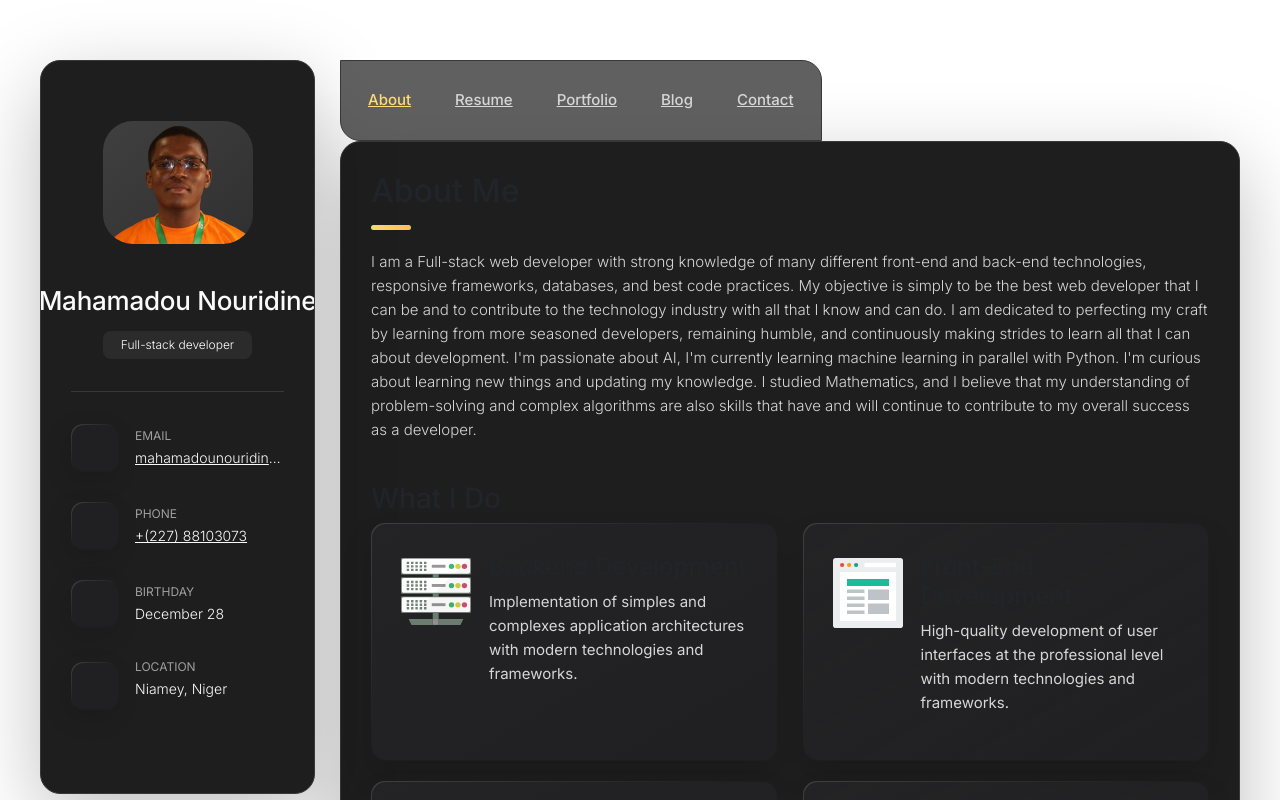
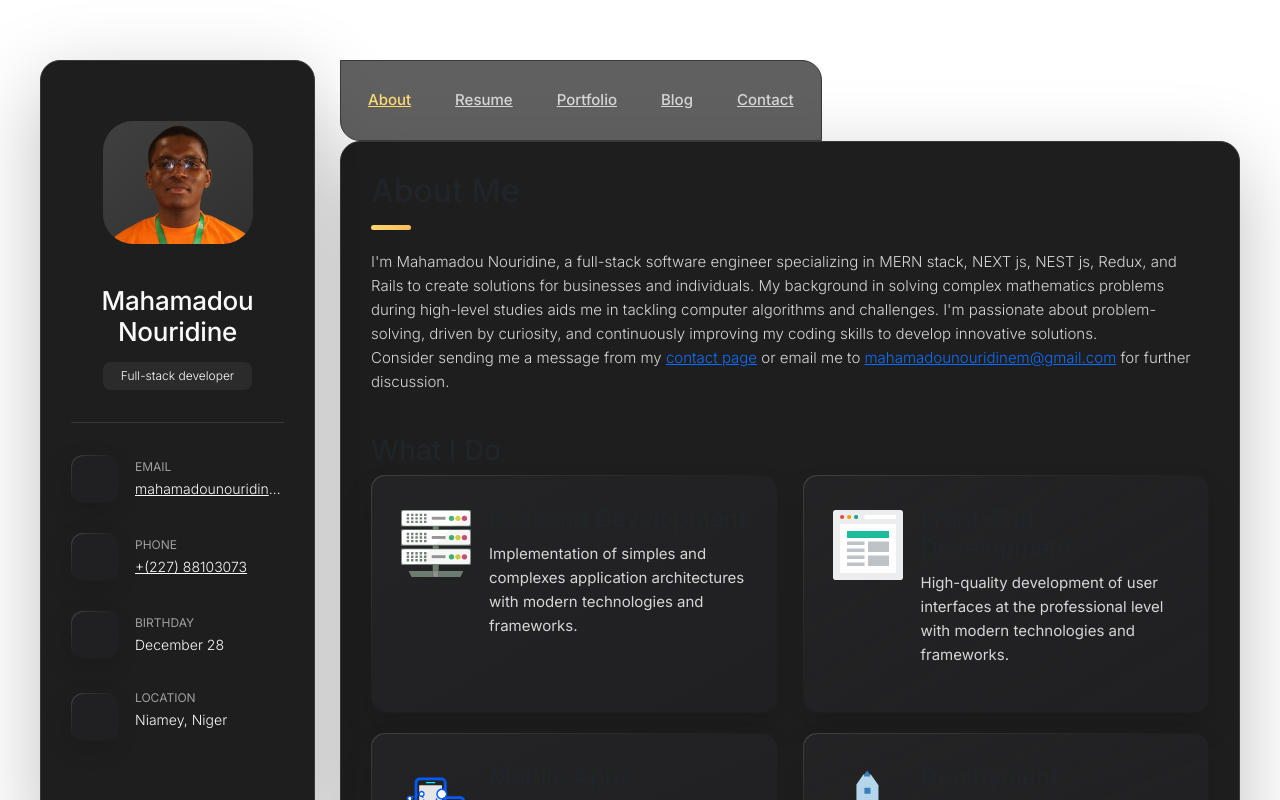
Before and after one commit to Mahamadou-Nouridine/personal-portfolio, a Next.js app: page / in a window 1280 px wide. Shown: the top 800 px of the page. Built offline with nearby package versions, Linux system fonts and the light colour scheme.

Commit message:
Review about text

```diff
--- a/src/app/globals.css
+++ b/src/app/globals.css
@@ -167,17 +167,14 @@ body {
 }
 
 .tags {
-  overflow-x: auto;
-}
-.tags::-webkit-scrollbar {
-  display: none;
-}
-
-/* .tags:focus,
+  overflow-x: hidden;
+}
+
+.tags:focus,
 .tags:hover,
 .tags:active {
   overflow-x: auto;
-} */
+}
 
 /*-----------------------------------*\
   #REUSED STYLE
@@ -2141,7 +2138,7 @@ textarea.form-input::-webkit-resizer {
   }
 
   .info-content .name {
-    white-space: nowrap;
+    /* white-space: nowrap; */
     text-align: center;
   }
 
--- a/src/app/page.js
+++ b/src/app/page.js
@@ -2,6 +2,7 @@ import Image from "next/image";
 import TestimonialSection from "./components/testimonial/TestimonialSection";
 import ServiceSection from "./components/services/ServiceSection";
 import ClientSection from "./components/clients/ClientSection";
+import Link from "next/link";
 // import styles from "./page.module.css";
 
 export default function Home() {
@@ -13,19 +14,24 @@ export default function Home() {
 
       <section className="about-text">
         <p>
-          I am a Full-stack web developer with strong knowledge of many different
-          front-end and back-end technologies, responsive frameworks, databases,
-          and best code practices. My objective is simply to be the best web
-          developer that I can be and to contribute to the technology industry
-          with all that I know and can do. I am dedicated to perfecting my craft
-          by learning from more seasoned developers, remaining humble, and
-          continuously making strides to learn all that I can about development.
-          I&apos;m passionate about AI, I&apos;m currently learning machine
-          learning in parallel with Python. I&apos;m curious about learning new
-          things and updating my knowledge. I studied Mathematics, and I believe
-          that my understanding of problem-solving and complex algorithms are
-          also skills that have and will continue to contribute to my overall
-          success as a developer.
+          I&apos;m Mahamadou Nouridine, a full-stack software engineer specializing
+          in MERN stack, NEXT js, NEST js, Redux, and Rails to create solutions
+          for businesses and individuals. My background in solving complex
+          mathematics problems during high-level studies aids me in tackling
+          computer algorithms and challenges. I&apos;m passionate about
+          problem-solving, driven by curiosity, and continuously improving my
+          coding skills to develop innovative solutions.
+          <span className="d-block">
+            Consider sending me a message from my{" "}
+            <Link className="d-inline" href="/contact">
+              contact page
+            </Link>{" "}
+            or email me to{" "}
+            <a className="d-inline" href="mailto:mahamadounouridinem@gmail.com">
+              mahamadounouridinem@gmail.com
+            </a>{" "}
+            for further discussion.
+          </span>
         </p>
       </section>
 
```
Also changed, not shown: 1 other file (tests, documents, lock files or other folders).
